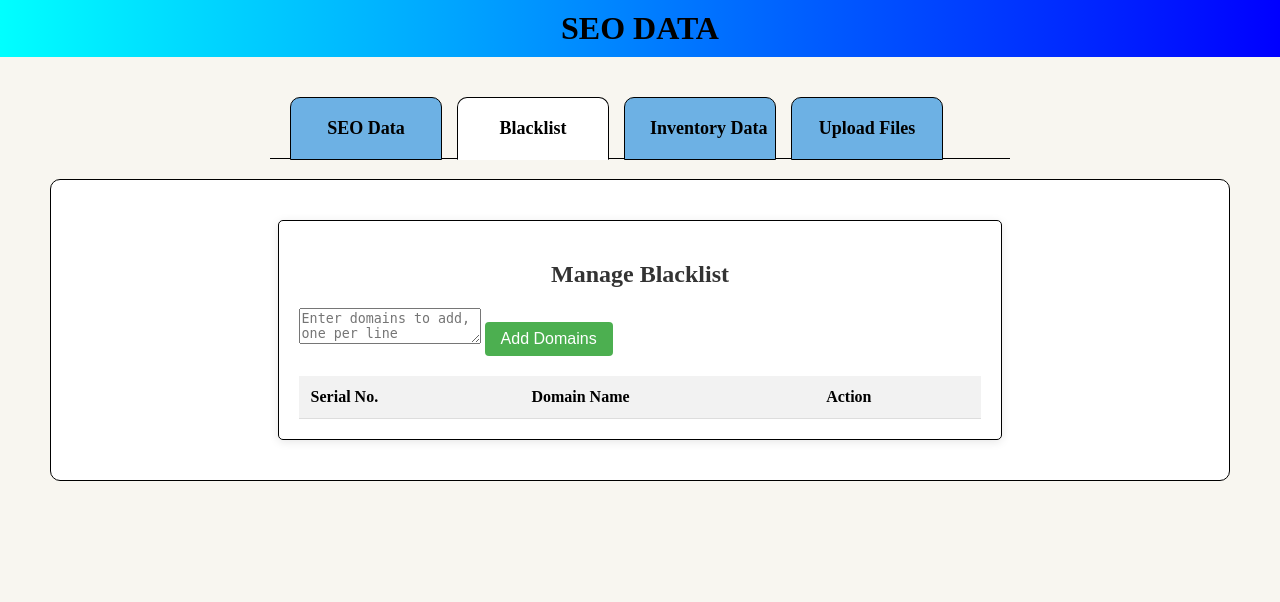
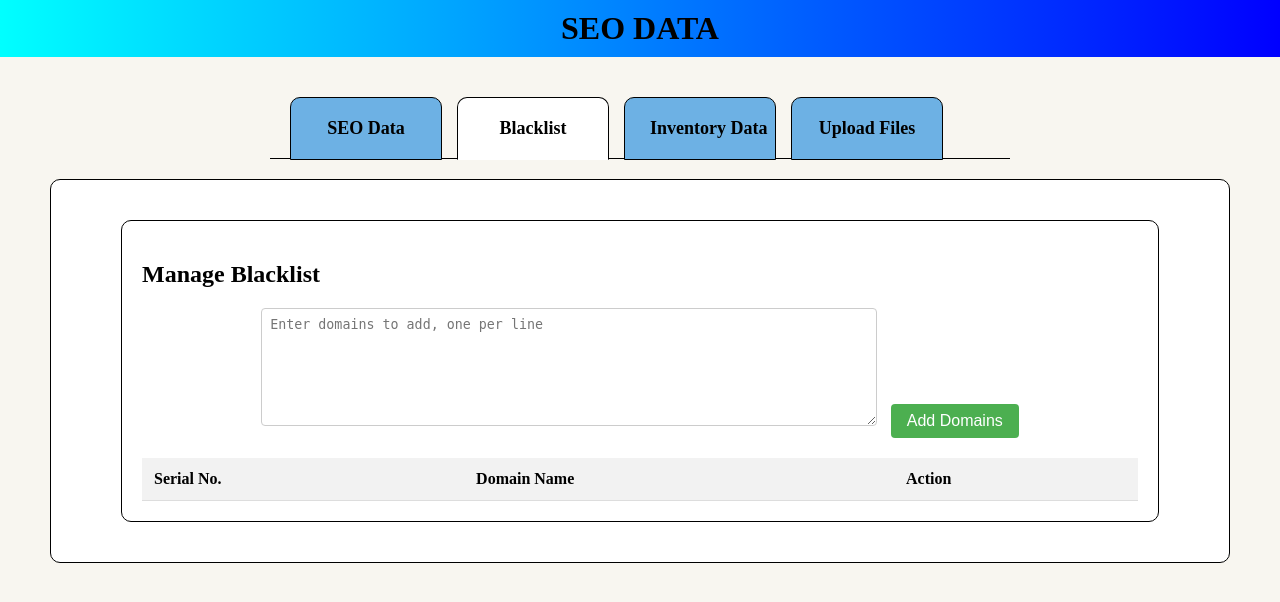
Before and after one commit to samiulhuda360/SEO_DATATABLE, a Flask app: page /blacklist in a window 1280 px wide. Shown: the part 41-643 px from the top of the page. Run offline with Flask 3, Linux system fonts and the light colour scheme; a user stored in the database is signed in; data that the repository does not hold is empty; some libraries are stand-ins or nearby versions.

Commit message:
Copy paste and filtering issues

```diff
--- a/app.py
+++ b/app.py
@@ -324,6 +324,7 @@ def blacklist():
                 flash('Domains added successfully', 'success')
             except sqlite3.DatabaseError as e:
                 flash(f'Error adding domains: {str(e)}', 'error')
+            return redirect(url_for('blacklist'))
 
         elif 'delete' in request.form and domain_id:
             # Delete domain from the database
@@ -335,6 +336,7 @@ def blacklist():
                 flash('Domain removed successfully', 'success')
             except sqlite3.DatabaseError as e:
                 flash(f'Error removing domain: {str(e)}', 'error')
+            return redirect(url_for('blacklist'))
 
     # Fetch current domains from database
     try:
--- a/static/styles.css
+++ b/static/styles.css
@@ -245,41 +245,21 @@ button  {
     border-top: 1px solid #ccc; /* Adds a line for visual separation */
 }
 
-.blacklist-content {
-    background-color: #f4f4f4;  /* Example: different background */
-    padding: 20px;
-    margin-top: 10px;
-    border: 1px solid #ddd;  /* Example: add a border */
-}
-
 
 /* Styling for the blacklist management container */
-#blacklist-container {
-    width: 60%;
-    margin: 20px auto;
-    padding: 20px;
-    background: #fff;
-    box-shadow: 0 2px 10px rgba(0,0,0,0.1);
-    border-radius: 5px;
-}
-
-#blacklist-container h2 {
-    color: #333;
-    text-align: center;
-}
-
-/* Style for the form inside the blacklist container */
 #blacklist-container form.add-domain-form {
     margin-bottom: 20px;
     text-align: center;
 }
 
-#blacklist-container input[type="text"] {
+#blacklist-container textarea {
     width: 60%;
+    height: 100px; /* Adjust height as needed */
     padding: 8px;
     margin-right: 10px;
     border: 1px solid #ccc;
     border-radius: 4px;
+    resize: vertical; /* Allow vertical resize only */
 }
 
 #blacklist-container button {
@@ -319,6 +299,7 @@ button  {
 #blacklist-container table tr:nth-child(even) {
     background-color: #f9f9f9;
 }
+
 
 #flash-messages .alert {
     padding: 10px;
--- a/templates/blacklist.html
+++ b/templates/blacklist.html
@@ -18,10 +18,12 @@
         </div>
     {% endif %}
     {% endwith %}
-    <form method="POST">
+
+    <form method="POST" class="add-domain-form">
         <textarea name="domains" placeholder="Enter domains to add, one per line" required></textarea>
         <button type="submit" name="add">Add Domains</button>
     </form>
+
     <table>
         <thead>
             <tr>
```
